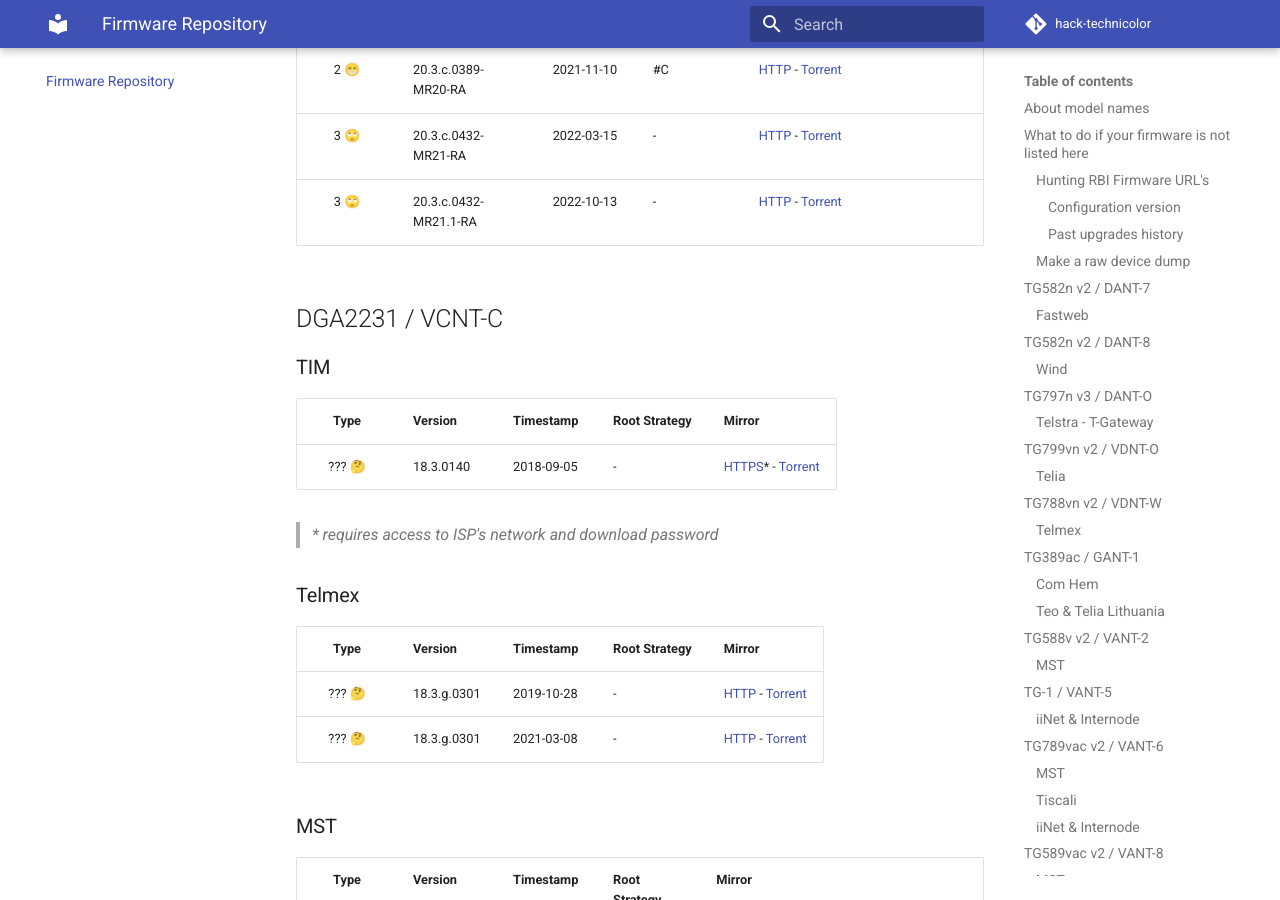
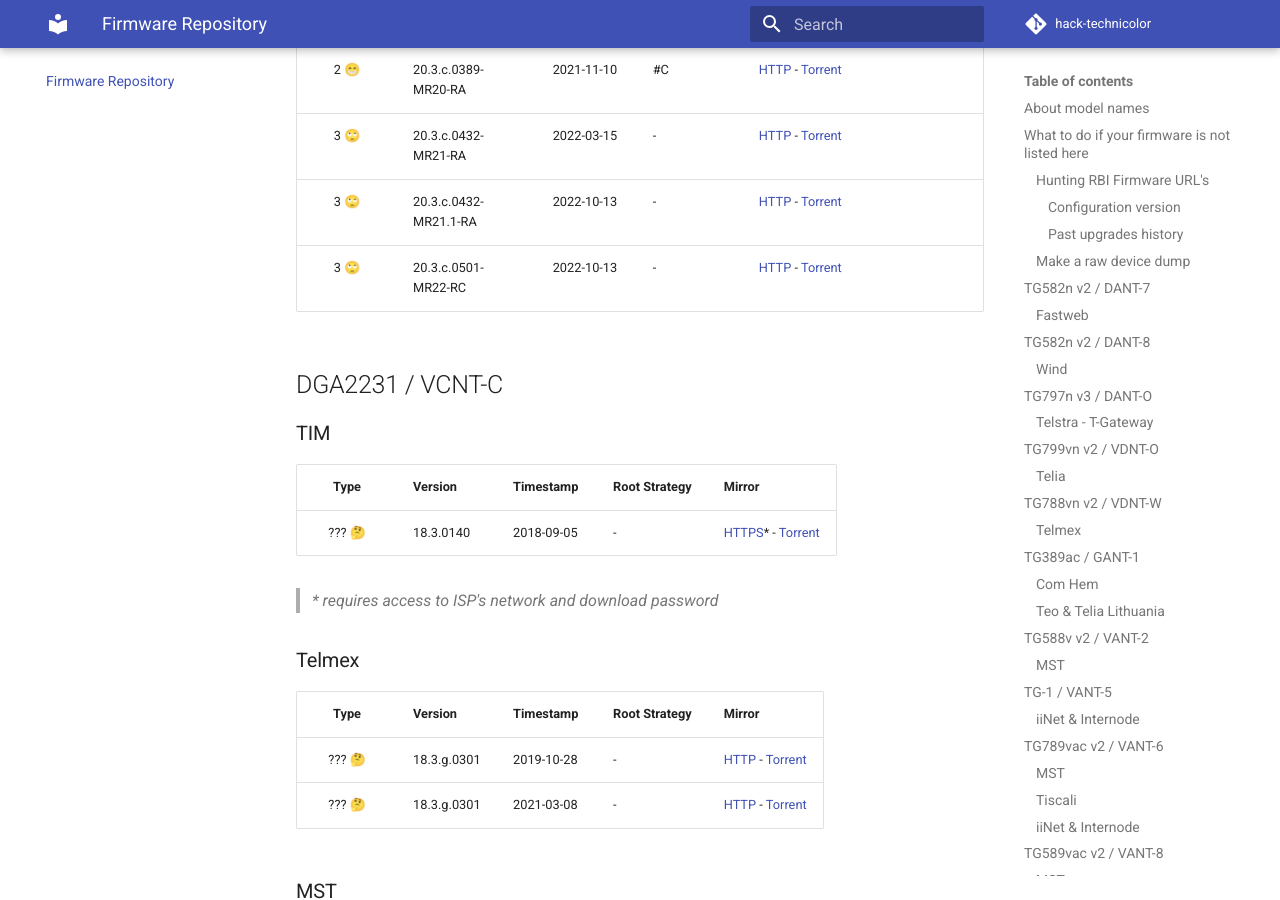
Before and after one commit to hack-technicolor/hack-technicolor, an MkDocs documentation site: the page built from docs/Repository.md, in a window 1280 px wide and 900 px high, scrolled down 24908 px. Built offline with MkDocs 1.6.1 and Material for MkDocs 9.7.7, drawn with Linux system fonts in a browser that asks for light colours; comment, search, counter and statistics services are not loaded.

Commit message:
Added VCNT-A 20.3.c.0501-MR22-RC

```diff
--- a/docs/Repository.md
+++ b/docs/Repository.md
@@ -644,6 +644,7 @@
 | 2 😁   | 20.3.c.0389-MR20-RA  | 2021-11-10 | #C            | [HTTP](http://fwstore.bdms.telstra.net/Technicolor_vcnt-a_20.3.c.0389-MR20-RA/vcnt-a_20.3.c.0389-MR20-RA.rbi) - [Torrent](https://github.com/hack-technicolor/hack-technicolor/blob/master/torrents/vcnt-a/vcnt-a_20.3.c.0389-MR20-RA.rbi.torrent?raw=true) |
 | 3 🙄   | 20.3.c.0432-MR21-RA | 2022-03-15 | -             | [HTTP](http://fwstore.bdms.telstra.net/Technicolor_vcnt-a_20.3.c.0432-MR21-RA/vcnt-a_20.3.c.0432-MR21-RA.rbi) - [Torrent](https://github.com/hack-technicolor/hack-technicolor/blob/master/torrents/vcnt-a/vcnt-a_20.3.c.0432-MR21-RA.rbi.torrent?raw=true) |
 | 3 🙄   | 20.3.c.0432-MR21.1-RA | 2022-10-13 | -             | [HTTP](http://fwstore.bdms.telstra.net/Technicolor_vcnt-a_20.3.c.0432-MR21.1-RA/vcnt-a_20.3.c.0432-MR21.1-RA.rbi) - [Torrent](https://github.com/hack-technicolor/hack-technicolor/blob/master/torrents/vcnt-a/vcnt-a_20.3.c.0432-MR21.1-RA.rbi.torrent?raw=true) |
+| 3 🙄   | 20.3.c.0501-MR22-RC | 2022-10-13 | -             | [HTTP](http://fwstore.bdms.telstra.net/Technicolor_vcnt-a_20.3.c.0501-MR22-RC/vcnt-a_20.3.c.0501-MR22-RC.rbi) - [Torrent](https://github.com/hack-technicolor/hack-technicolor/blob/master/torrents/vcnt-a/vcnt-a_20.3.c.0501-MR22-RC.rbi.torrent?raw=true) |
 
 ## DGA2231 / VCNT-C
 
```
Also changed, not shown: 2 other files.
